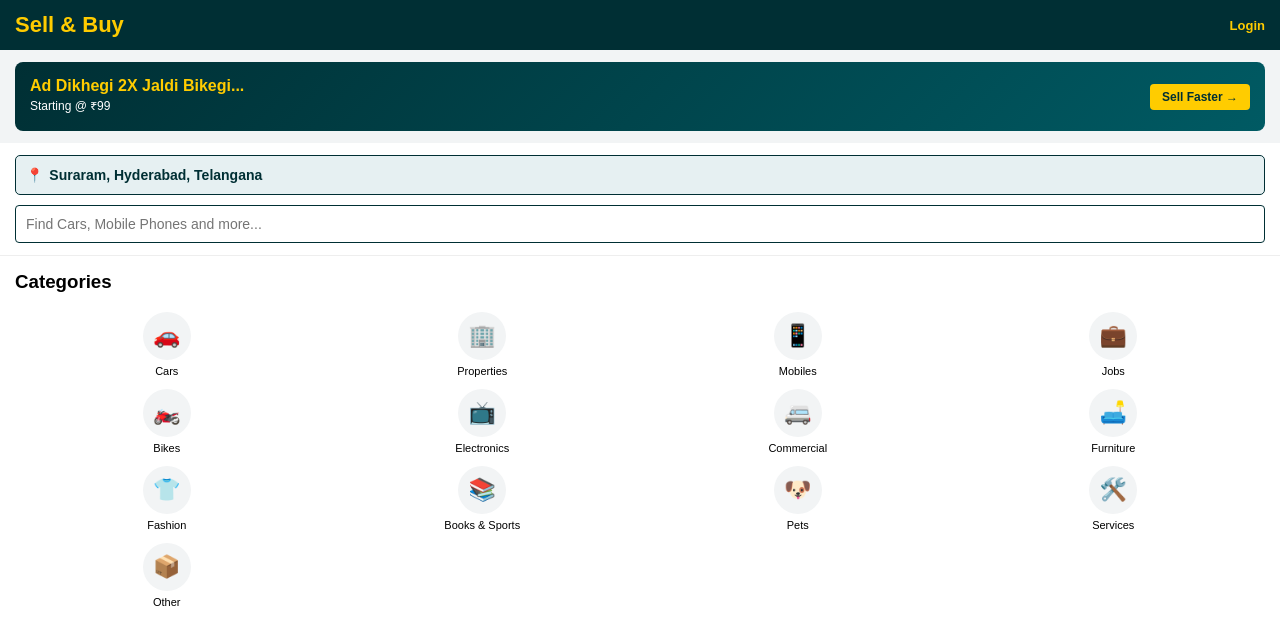
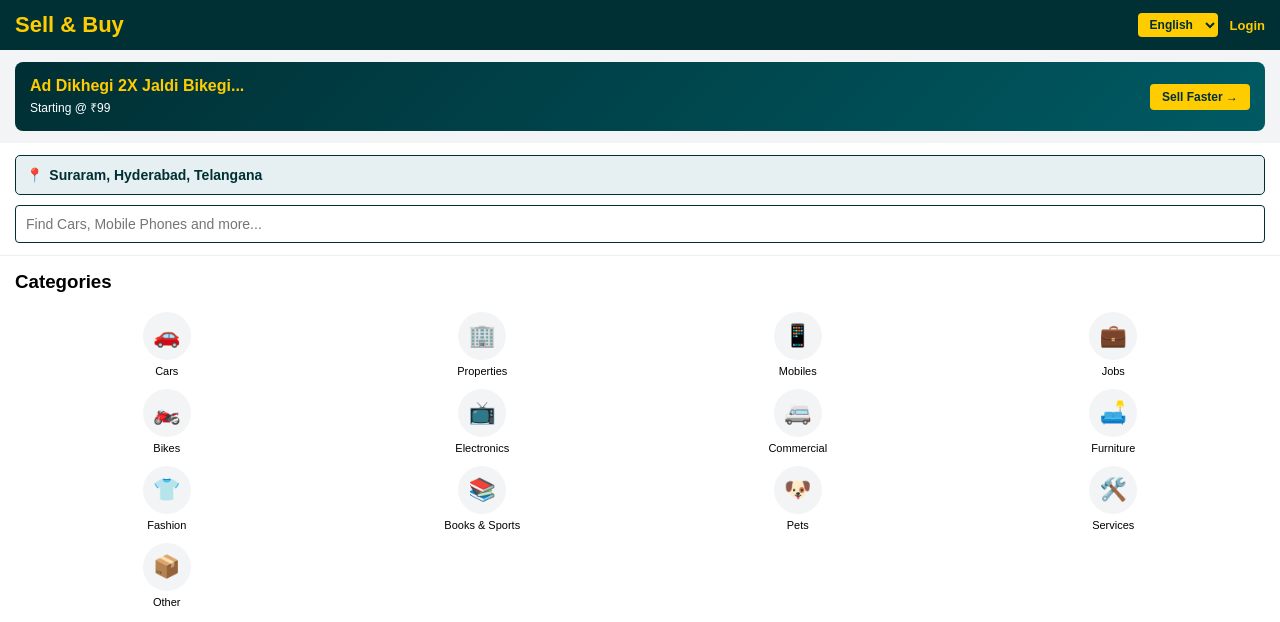
Before and after one commit to mujahidsdghf-bot/-sell-and-buy-app, a Flask app: page / in a window 1280 px wide. Shown: the top 622 px of the page. Run offline with Flask 3, Linux system fonts and the light colour scheme; data that the repository does not hold is empty.

Commit message:
Update home.html

```diff
--- a/templates/home.html
+++ b/templates/home.html
@@ -1,40 +1,42 @@
 <!DOCTYPE html>
-<html lang="te">
+<html lang="en">
 <head>
     <meta charset="UTF-8">
     <title>Sell & Buy Store</title>
     <style>
         body { font-family: Arial, sans-serif; margin: 0; background: #f2f4f5; padding-bottom: 70px; }
-
-        /* 1. టాప్ హెడర్: కేవలం లోగో మరియు అకౌంట్ మాత్రమే */
         .header { background: #002f34; color: white; padding: 12px 15px; display: flex; justify-content: space-between; align-items: center; }
         .logo { font-size: 22px; font-weight: bold; color: #ffcc00; text-decoration: none; }
 
-        /* ప్రమోషన్ బ్యానర్ */
+        /* Top Bar with Language Switcher & Account */
+        .top-right { display: flex; align-items: center; gap: 12px; }
+        .lang-select { background: #ffcc00; color: #002f34; border: none; padding: 4px 8px; border-radius: 4px; font-weight: bold; font-size: 12px; cursor: pointer; }
+
+        /* Promo Banner */
         .promo-banner { background: linear-gradient(135deg, #002f34, #005a63); color: white; margin: 12px 15px; padding: 15px; border-radius: 8px; display: flex; justify-content: space-between; align-items: center; }
         .promo-banner h3 { margin: 0 0 4px 0; font-size: 16px; color: #ffcc00; }
         .promo-btn { background: #ffcc00; color: #002f34; padding: 6px 12px; border-radius: 4px; text-decoration: none; font-weight: bold; font-size: 12px; }
 
-        /* 2. లొకేషన్ బార్ మరియు సెర్చ్ బార్: ఖచ్చితంగా కేటగిరీల పైన ఇవ్వబడ్డాయి */
+        /* Location & Search Bar */
         .search-container { padding: 12px 15px; background: white; border-bottom: 1px solid #eee; }
-        .location-bar { display: flex; align-items: center; justify-content: space-between; font-size: 14px; font-weight: bold; color: #002f34; margin-bottom: 10px; background: #e6f0f2; padding: 10px; border-radius: 5px; border: 1px solid #002f34; }
+        .location-bar { display: flex; align-items: center; font-size: 14px; font-weight: bold; color: #002f34; margin-bottom: 10px; background: #e6f0f2; padding: 10px; border-radius: 5px; border: 1px solid #002f34; }
         .location-input-home { border: none; background: transparent; font-weight: bold; color: #002f34; font-size: 14px; width: 100%; outline: none; }
         .search-box { padding: 10px; border-radius: 4px; border: 1px solid #002f34; width: 100%; font-size: 14px; box-sizing: border-box; }
 
-        /* 3. మొత్తం 13 కేటగిరీలు */
+        /* Categories Grid */
         .categories-container { padding: 15px; background: white; margin-bottom: 10px; }
         .categories-grid { display: grid; grid-template-columns: repeat(4, 1fr); gap: 12px; text-align: center; }
         .cat-item { text-decoration: none; color: black; font-size: 11px; display: flex; flex-direction: column; align-items: center; gap: 5px; font-weight: 500; }
         .cat-icon { font-size: 22px; background: #f2f4f5; width: 48px; height: 48px; border-radius: 50%; display: flex; align-items: center; justify-content: center; }
 
-        /* ప్రొడక్ట్ గ్రిడ్ (ఫోటోలతో సహా) */
+        /* Product Grid */
         .product-grid { display: grid; grid-template-columns: repeat(auto-fill, minmax(160px, 1fr)); gap: 10px; padding: 0 15px; }
         .product-card { background: white; border: 1px solid #ddd; border-radius: 5px; padding: 8px; }
         .product-img { width: 100%; height: 120px; object-fit: cover; border-radius: 4px; background: #eee; margin-bottom: 6px; }
         .price { color: #002f34; font-weight: bold; font-size: 16px; }
         .btn { background: #002f34; color: white; padding: 6px; border-radius: 4px; text-decoration: none; display: block; text-align: center; margin-top: 8px; font-size: 12px; }
 
-        /* బాటమ్ నావిగేషన్ */
+        /* Bottom Navigation */
         .bottom-nav { position: fixed; bottom: 0; left: 0; width: 100%; background: white; display: flex; justify-content: space-around; padding: 8px 0; border-top: 1px solid #ddd; z-index: 1000; }
         .nav-item { text-align: center; text-decoration: none; color: #555; font-size: 11px; }
         .nav-item.sell-btn { background: #ffcc00; color: #002f34; padding: 6px 12px; border-radius: 20px; font-weight: bold; margin-top: -8px; border: 3px solid white; box-shadow: 0 2px 5px rgba(0,0,0,0.2); }
@@ -42,17 +44,23 @@
 </head>
 <body>
 
-    <!-- టాప్ హెడర్: లోగో మరియు అకౌంట్ మాత్రమే -->
+    <!-- Header with Logo, Language Selector & Account -->
     <div class="header">
         <a href="/" class="logo">Sell & Buy</a>
-        {% if session.get('user_email') %}
-            <a href="/account" style="color: white; text-decoration: none; font-weight: bold; font-size: 13px;">Account</a>
-        {% else %}
-            <a href="/login" style="color: #ffcc00; text-decoration: none; font-weight: bold; font-size: 13px;">Login</a>
-        {% endif %}
+        <div class="top-right">
+            <select class="lang-select" onchange="changeLanguage(this.value)">
+                <option value="en" selected>English</option>
+                <option value="te">తెలుగు</option>
+            </select>
+            {% if session.get('user_email') %}
+                <a href="/account" style="color: white; text-decoration: none; font-weight: bold; font-size: 13px;">Account</a>
+            {% else %}
+                <a href="/login" style="color: #ffcc00; text-decoration: none; font-weight: bold; font-size: 13px;">Login</a>
+            {% endif %}
+        </div>
     </div>
 
-    <!-- ప్రమోషన్ బ్యానర్ -->
+    <!-- Promo Banner -->
     <div class="promo-banner">
         <div>
             <h3>Ad Dikhegi 2X Jaldi Bikegi...</h3>
@@ -61,7 +69,7 @@
         <a href="/subscription" class="promo-btn">Sell Faster →</a>
     </div>
 
-    <!-- లొకేషన్ బాక్స్ మరియు సెర్చ్ బార్: కేటగిరీల పైన -->
+    <!-- Location Bar & Search Bar -->
     <div class="search-container">
         <div class="location-bar">
             <span>📍&nbsp;</span>
@@ -70,7 +78,7 @@
         <input type="text" class="search-box" placeholder="Find Cars, Mobile Phones and more...">
     </div>
 
-    <!-- మొత్తం 13 కేటగిరీలు -->
+    <!-- Categories -->
     <div class="categories-container">
         <h3 style="margin-top: 0;">Categories</h3>
         <div class="categories-grid">
@@ -90,7 +98,7 @@
         </div>
     </div>
 
-    <!-- ప్రొడక్ట్ రికమండేషన్స్ -->
+    <!-- Fresh Recommendations -->
     <div style="padding: 0 15px;">
         <h3>Fresh Recommendations</h3>
     </div>
@@ -110,7 +118,7 @@
         {% endfor %}
     </div>
 
-    <!-- బాటమ్ నావిగేషన్ -->
+    <!-- Bottom Navigation -->
     <div class="bottom-nav">
         <a href="/" class="nav-item">🏠<br>Home</a>
         <a href="/chats-list" class="nav-item">💬<br>Chats</a>
@@ -119,5 +127,11 @@
         <a href="/account" class="nav-item">👤<br>Account</a>
     </div>
 
+    <script>
+        function changeLanguage(lang) {
+            // Language selection handler (can be linked to translation backend or session)
+            alert("Language changed to: " + (lang === 'te' ? 'Telugu' : 'English'));
+        }
+    </script>
 </body>
 </html>
```
